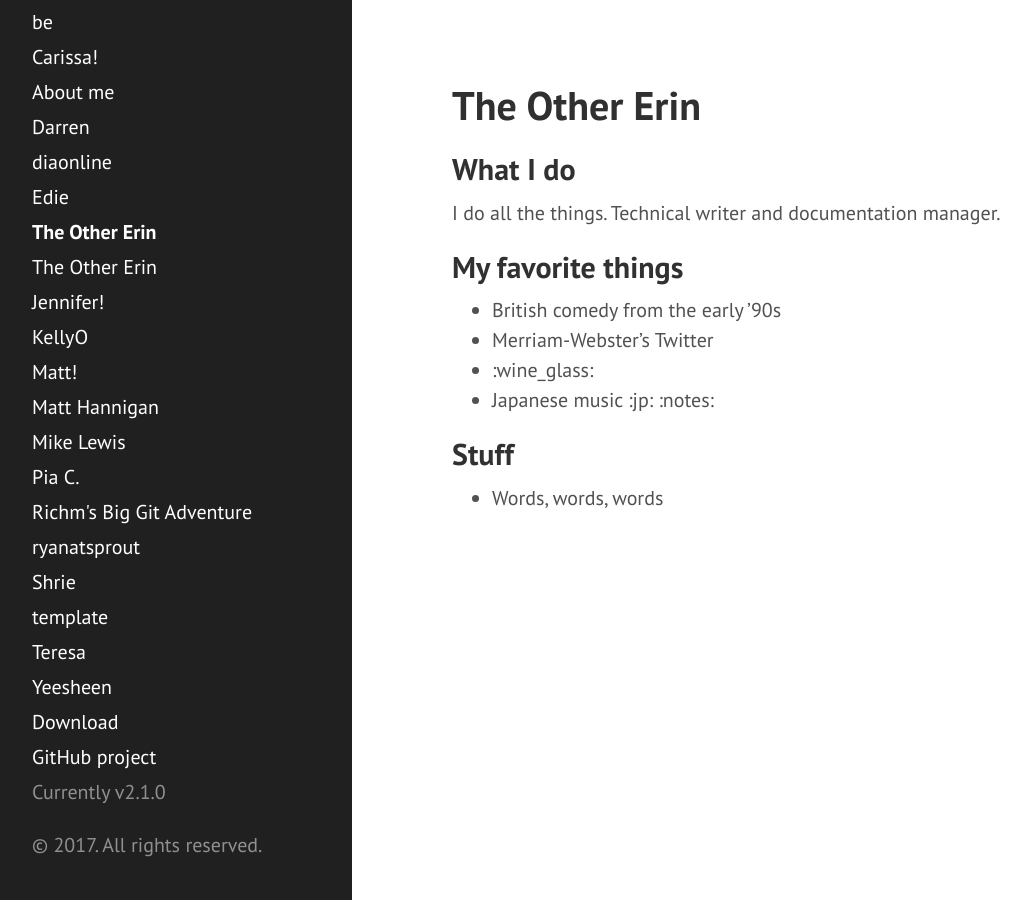
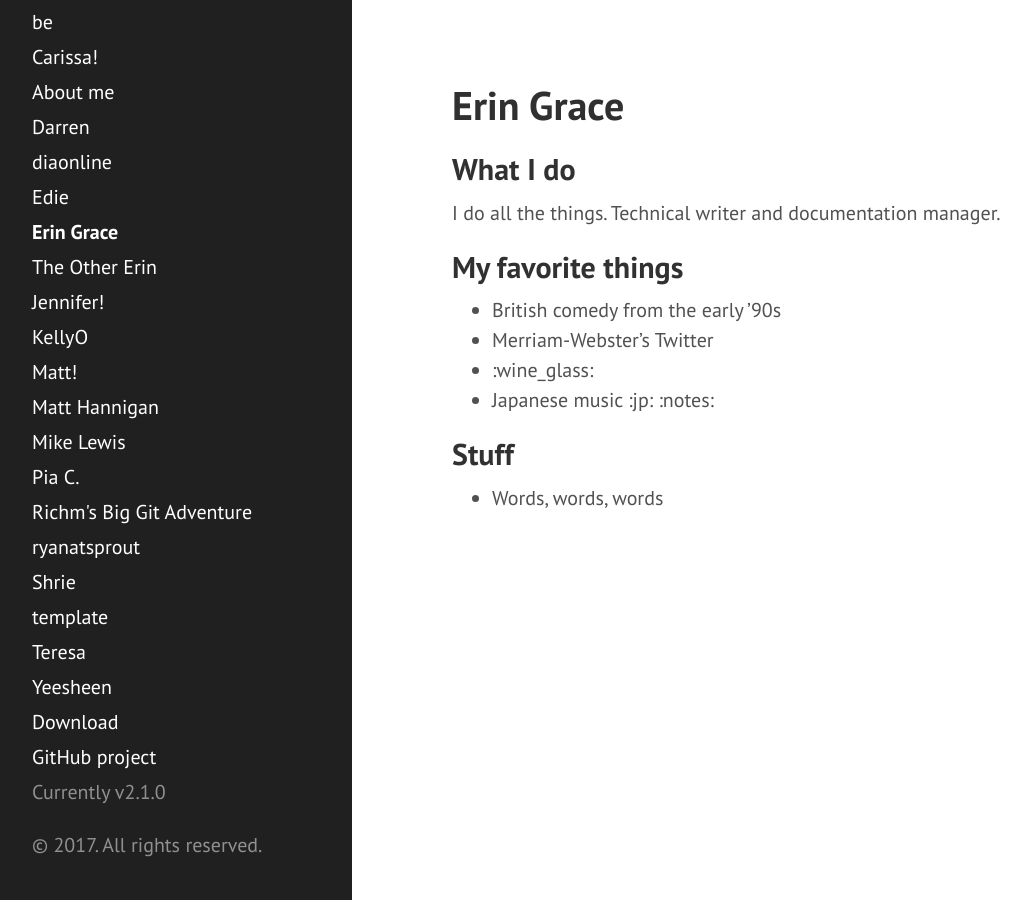
Before and after one commit to githubschool/wtd-hello, a Jekyll site: the page built from ering-forreal.md, in a window 1280 px wide. Shown: the whole page, without its empty margins (8-1039 px from the left). Built offline with Jekyll 4.4.1, drawn with Linux system fonts in a browser that asks for light colours.

Commit message:
Updated title with full name

```diff
--- a/ering-forreal.md
+++ b/ering-forreal.md
@@ -1,6 +1,6 @@
 ---
 layout: page
-title: The Other Erin
+title: Erin Grace
 ---
 
 ## What I do
```
